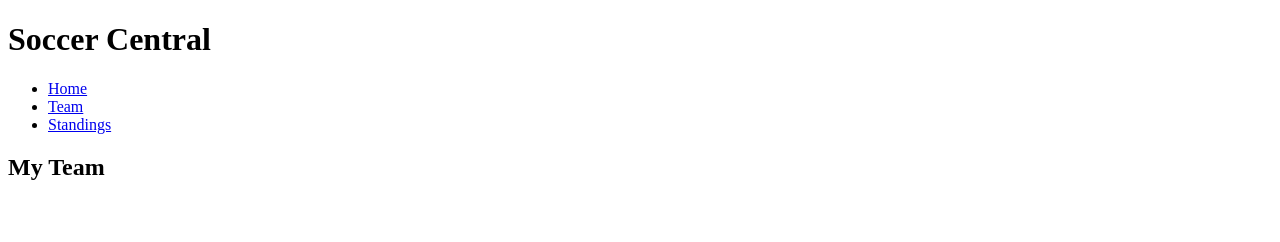
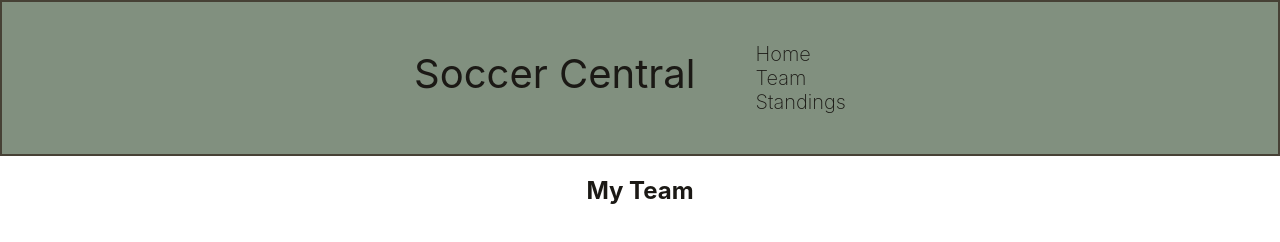
Before and after one commit to hcd00/hugo-calderon-API-Project, a plain HTML site: page pages/team.html in a window 1280 px wide. Drawn offline with Linux system fonts and the light colour scheme; no server answers.

Commit message:
final requirements

```diff
--- a/css/index.css
+++ b/css/index.css
@@ -1,35 +1,94 @@
-/* #teamContainer {
+body {
+  background-color: #ffffff;
+  color: #1b1915;
+  font-family: "Inter", sans-serif;
+  font-optical-sizing: auto;
+  font-weight: 150;
+  font-size: 1.25rem;
+  font-style: normal;
+  margin: 0;
+}
+
+h1 {
+  font-weight: bolder;
+  /* text-align: center; */
+}
+
+h2 {
+  font-size: larger;
+  text-align: center;
+}
+
+table {
+  background-color: #aaaaaa;
+}
+#header-container {
+  position: sticky;
+  top: 0;
+  /* z-index: 1000; */
+  background-color: #81907f;
+  padding: 1em;
+  border: .1em solid #464135;
+}
+
+/* Header */
+#header-nav {
   display: flex;
-    flex-wrap: wrap;  Wrap cards to the next row on smaller screens
-    gap: 20px;  Space between the cards
-    justify-content: space-between;
+  justify-content: center;
+  position: sticky;
 }
-  */
+
+/* Display evenly and in 1 line */
+#header-nav nav {
+  display: flex;
+  list-style: none;
+  padding: 0;
+  margin: 0;
+  justify-content: space-around;
+}
+
+#header-nav nav li {
+  list-style: none;
+  margin: 0 1em;
+  /* Add some spacing between list items */
+}
+
+#header-nav nav a {
+  text-decoration: none;
+  /* Remove underline from links */
+  color: #1b1915;
+  /* Set link color */
+}
 
 #teamContainer {
   display: flex;
-    justify-content: center; /* Center the card horizontally */
-    align-items: center;     /* Center the card vertically */
-    height: 100vh;
+  justify-content: center;
+  /* Center the card horizontally */
+  align-items: center;
+  /* Center the card vertically */
+  height: 50vh;
 
 }
+
 .team-card {
   display: flex;
-    flex-direction: row; /* Horizontal layout */
+  flex-direction: row;
+  /* Horizontal layout */
   align-items: center;
   gap: 7em;
   padding: 20px;
   border: 1px solid #ddd;
   border-radius: 8px;
-    box-shadow: 0 4px 8px rgba(0,0,0,0.1);
+  box-shadow: 0 4px 8px rgba(0, 0, 0, 0.1);
   width: 80%;
-   /* max-width: 600px;*/ /* Adjust the width of each card */
+  background-color: #7f8190;
 }
 
 .team-logo {
   width: 80px;
   height: 80px;
-    object-fit: contain; /* Ensures the logo fits within the image */
+  object-fit: contain;
+  /* Ensures the logo fits within the image */
   margin-right: 20px;
 }
 
--- a/js/standings.js
+++ b/js/standings.js
@@ -1,4 +1,4 @@
-const apiKey = '63f990452fcc30086d6de43fccaab951';
+const apiKey = '88d525fbd87eaa35a22b7f4330a7f769';
 const standingsContainer = document.getElementById('standingsContainer');
 //Accessing API
 var myHeaders = new Headers();
--- a/js/team.js
+++ b/js/team.js
@@ -1,7 +1,7 @@
 const teamContainer = document.getElementById('teamContainer');
 
 //Headers for API
-const apiKey = '63f990452fcc30086d6de43fccaab951';
+const apiKey = '88d525fbd87eaa35a22b7f4330a7f769';
 var myHeaders = new Headers();
 myHeaders.append("x-rapidapi-key", `${apiKey}`);
 myHeaders.append("x-rapidapi-host", "v3.football.api-sports.io");
--- a/pages/team.html
+++ b/pages/team.html
@@ -13,8 +13,8 @@
 <body>
     <!-- Navigation -->
     <!-- Needs Styling -->
-    <div id="header-container"></div>
-    <header>
+    <div id="header-container">
+        <header id="header-nav">
             <h1>Soccer Central</h1>
             <nav>
                 <ul>
@@ -24,6 +24,8 @@
                 </ul>
             </nav>
         </header>
+    </div>
+
     <h2>My Team</h2>
     <div id="teamContainer"></div>
 
```
Also changed, not shown: index.html (+4 -2 lines), pages/standings.html (+3 -2 lines). Lines whose indentation alone changed are shown as unchanged.
